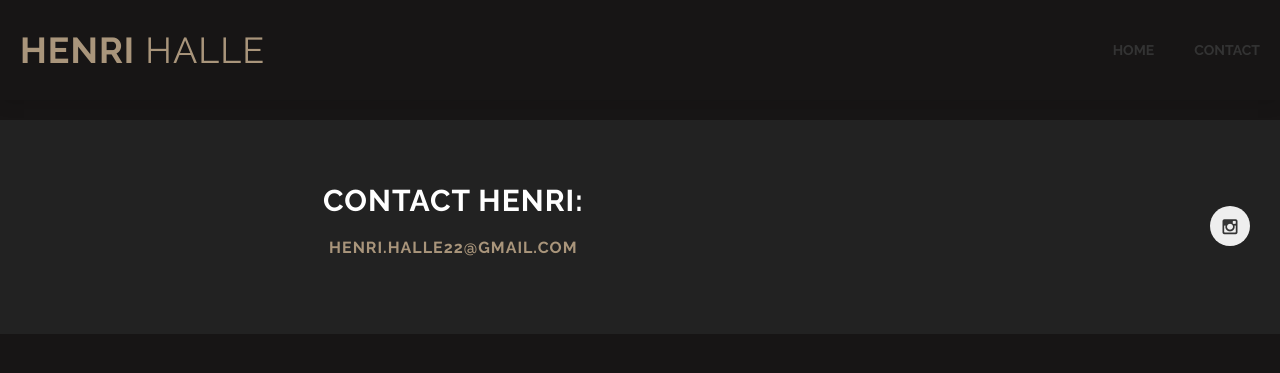
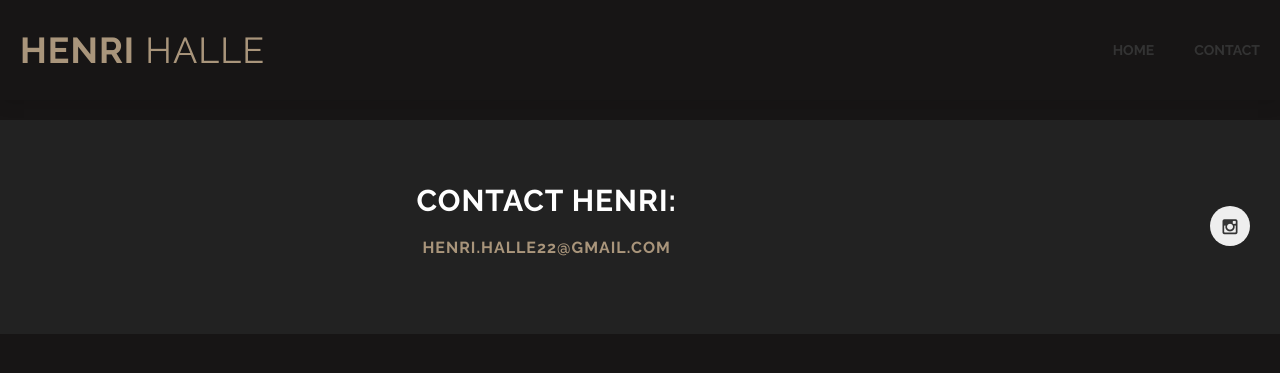
Before and after one commit to madhalle/henri-portfolio, a Jekyll site: the page contact.html, which Jekyll copies as it is, in a window 1280 px wide. Shown: the top 373 px of the page. Built offline with Jekyll 4.4.1, drawn with Linux system fonts in a browser that asks for light colours.

Commit message:
formatting

```diff
--- a/contact.html
+++ b/contact.html
@@ -99,7 +99,7 @@ section_id: contact
 </div> -->
 <div class='full'>
   <div class='row'>
-    <div class='medium-8 columns'>
+    <div class='medium-10 columns'>
 
         <div class='row'>
           <h2 style='color: #FFF'>Contact Henri:</h2>
@@ -120,7 +120,7 @@ section_id: contact
           </form> -->
         </div>
       </div>
-      <div class='eight spacing'></div>
+      <div class='six spacing'></div>
     </div>
     <!-- <div class='medium-4 columns'>
       <div class='contact-details'>
@@ -130,7 +130,7 @@ section_id: contact
     </div> -->
   </div>
 </div>
-<div class='eight spacing'></div>
+<div class='six spacing'></div>
 
 
 
```
